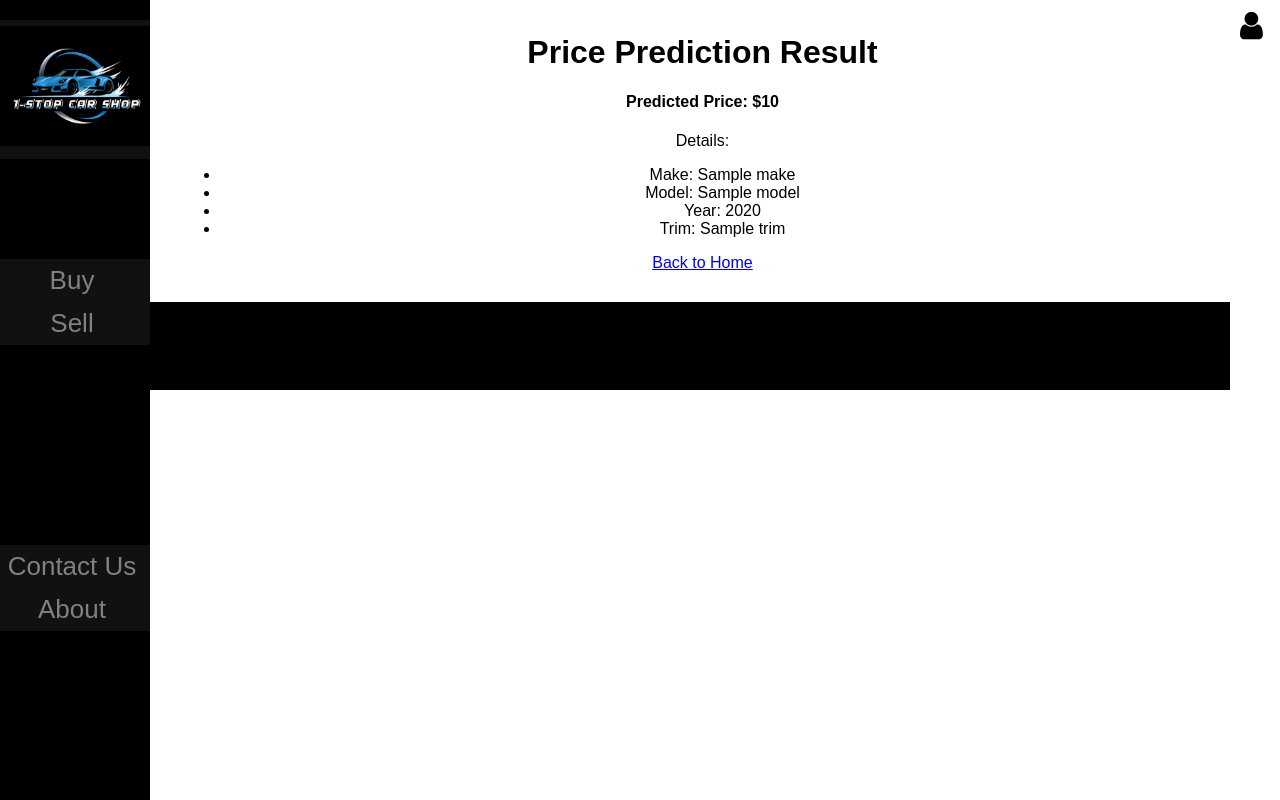
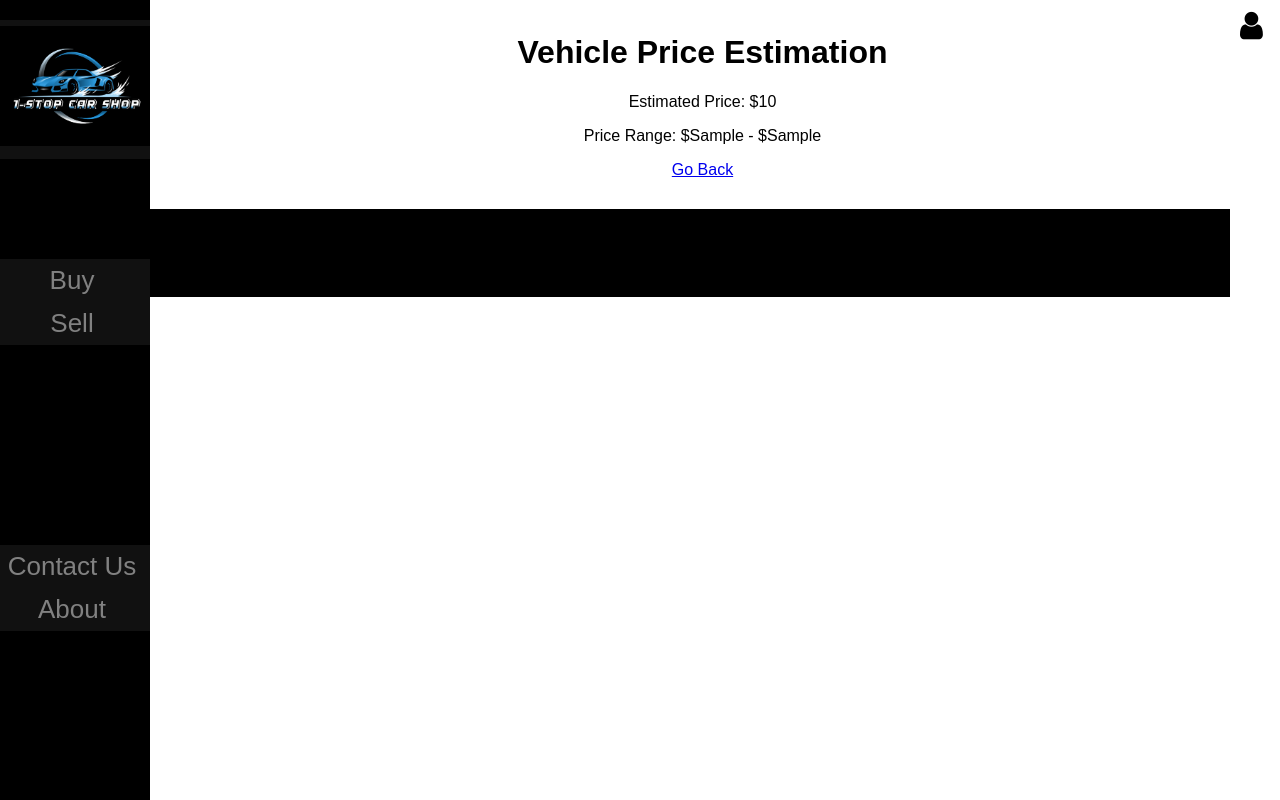
Before and after one commit to LucasJEstevez/CS3300-Semester-Project, a Flask app: template templates/results.html in a window 1280 px wide. Run offline with Flask 3, Linux system fonts and the light colour scheme; the template is opened without the code that fills it: most values are stand-ins (such as "Sample title", 1, 10 or a date in 2020).

Commit message:
update price prediction pages

```diff
--- a/templates/results.html
+++ b/templates/results.html
@@ -1,22 +1,13 @@
 {% extends "base.html" %}
 
-{% block title %}Buy{% endblock %}
+{% block title %}Price Prediction Results{% endblock %}
 
 {% block content %}
-    <div class="container">
-        <h1 class="mt-5">Price Prediction Result</h1>
-        <div class="mt-4">
-            <h4>Predicted Price: ${{ prediction['predicted_price'] }}</h4>
-            <p>Details:</p>
-            <ul>
-                <li>Make: {{ prediction['specs']['make'] }}</li>
-                <li>Model: {{ prediction['specs']['model'] }}</li>
-                <li>Year: {{ prediction['specs']['year'] }}</li>
-                <li>Trim: {{ prediction['specs']['trim'] }}</li>
-            </ul>
-        </div>
-        <a href="/" class="btn btn-primary mt-3">Back to Home</a>
-    </div>
+<body>
+    <h1>Vehicle Price Estimation </h1>
+    <p>Estimated Price: ${{ prediction['predicted_price'] }}</p>
+    <p>Price Range: ${{ prediction['price_range']['lower_bound'] }} - ${{ prediction['price_range']['upper_bound'] }}</p>
+    <a href="/">Go Back</a>
 </body>
 </html>
 
```
Also changed, not shown: templates/error.html (+5 -7 lines).
